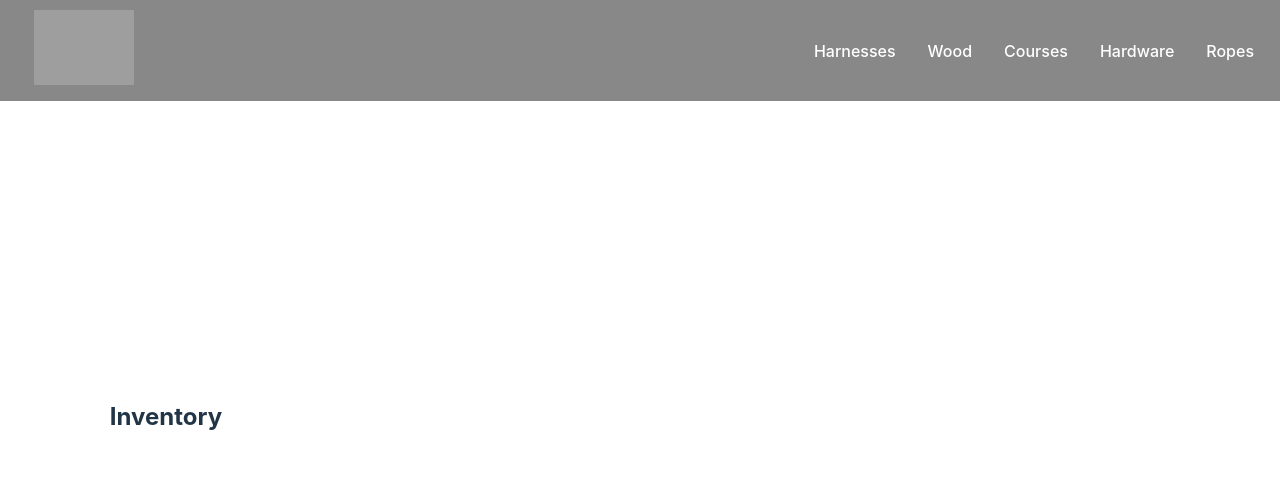
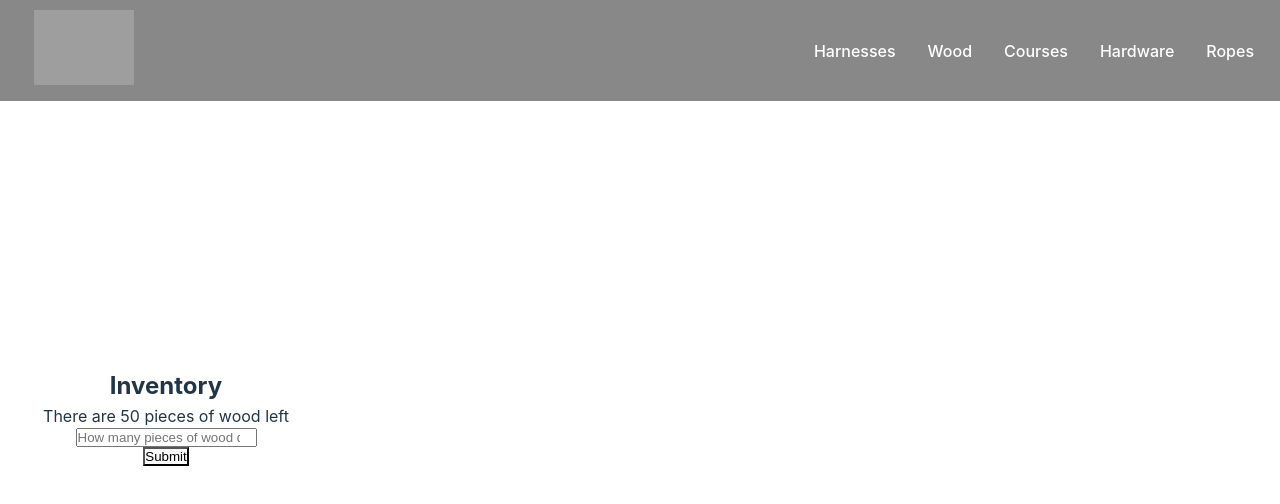
Before and after one commit to travvdawg/inventory-tracker, a React (Vite) app: page /wood in a window 1280 px wide. Shown: the top 504 px of the page. Built offline with nearby package versions, Linux system fonts and the light colour scheme; grey boxes are pictures that could not be loaded.

Commit message:
wood counter

```diff
--- a/src/index.css
+++ b/src/index.css
@@ -141,7 +141,7 @@ h1 {
 	display: flex;
 	align-items: center;
 	justify-content: center;
-	flex-direction: row;
+	flex-direction: column;
 	width: 100vw;
 }
 
--- a/src/pages/Wood.jsx
+++ b/src/pages/Wood.jsx
@@ -1,8 +1,36 @@
+import { useState } from 'react';
+
 function Wood() {
+	const [woodUsed, setWoodUsed] = useState('');
+	const [totalUsed, setTotalUsed] = useState(0);
+	const commonBoard = 50;
+
+	const handleChange = (e) => {
+		setWoodUsed(Number(e.target.value));
+	};
+
+	const handleSubmit = () => {
+		if (woodUsed > 0 && woodUsed <= commonBoard - totalUsed) {
+			setTotalUsed((prev) => prev + woodUsed);
+		} else {
+			alert('Invalid amount! Make sure it’s within the available stock.');
+		}
+	};
+
 	return (
 		<div className='wood'>
 			<h2>Inventory</h2>
+			<p>There are {commonBoard - totalUsed} pieces of wood left</p>
+			<input
+				type='number'
+				placeholder='How many pieces of wood did you use?'
+				className='woodCount'
+				value={woodUsed}
+				onChange={handleChange}
+			/>
+			<button onClick={handleSubmit}>Submit</button>
 		</div>
 	);
 }
+
 export default Wood;
```
